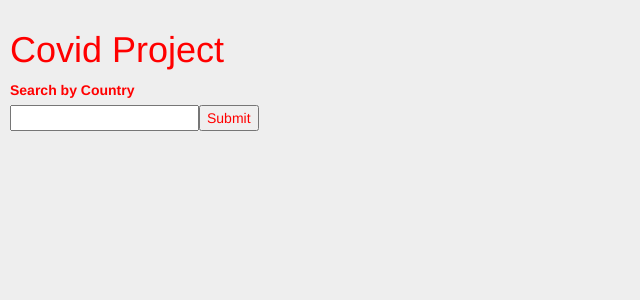
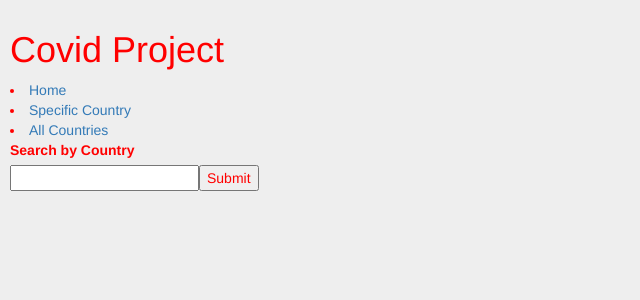
Before and after one commit to teg1776/covid, a React (Create React App) app: page /single in a window 1280 px wide. Shown: the top 300 px of the page, without its empty margins (0-640 px from the left). Built offline with nearby package versions, Linux system fonts and the light colour scheme.

Commit message:
implemented react routes but have bug with singlecountry component

```diff
--- a/package.json
+++ b/package.json
@@ -12,6 +12,7 @@
     "react-bootstrap": "^1.0.1",
     "react-dom": "^16.13.1",
     "react-google-charts": "^3.0.15",
+    "react-router-dom": "^5.1.2",
     "react-scripts": "3.4.1"
   },
   "scripts": {
--- a/src/App.js
+++ b/src/App.js
@@ -1,52 +1,35 @@
 import React, { Component, useState, useEffect } from "react";
 import Search from "./components/Search.jsx";
 import SingleCountry from "./components/SingleCountry.jsx";
+import { BrowserRouter as Router, Switch, Route, Link } from "react-router-dom";
 import "bootstrap/dist/css/bootstrap.min.css";
 import "./index.css";
-import axios from "axios";
+
 
 function App() {
-  const [query, setQuery] = useState("");
-  const [data, setData] = useState([]);
-
-  const handleQuery = (e) => {
-    const params = { name: query };
-    const headers = {
-      "X-RapidAPI-Host": "covid-19-data.p.rapidapi.com",
-      "x-rapidapi-key": "31e4084d72msh74ffa8bb2c6f526p1800f4jsn76a2ce9f6d36",
-    };
-    axios
-      .get("https://covid-19-data.p.rapidapi.com/country?", {
-        headers,
-        params,
-      })
-      .then((res) => {
-        let newData;
-        if (data.length == 0) {
-          newData = [res.data[0]];
-          setData(newData);
-        } else {
-          let newData = [...data];
-          newData.unshift(res.data[0]);
-          setData(newData);
-        }
-      })
-      .catch((err) => {
-        console.log(err);
-      });
-
-    e.preventDefault();
-  };
-
-  const updateQuery = (query) => {
-    setQuery(query);
-  };
-
   return (
     <div className="App">
       <h1>Covid Project</h1>
-      <Search handleQuery={handleQuery} updateQuery={updateQuery} />
-      {data.length != 0 ? <SingleCountry data={data[0]} /> : null}
+      <Router>
+        <div>
+          <nav>
+            <li>
+              <Link to="/">Home</Link>
+            </li>
+            <li>
+              <Link to="/single">Specific Country</Link>
+            </li>
+            <li>
+              <Link to="/all">All Countries</Link>
+            </li>
+          </nav>
+          <Switch>
+            <Route path="/single">
+              <SingleCountry />
+            </Route>
+          </Switch>
+        </div>
+      </Router>
     </div>
   );
 }
--- a/src/components/SingleCountry.jsx
+++ b/src/components/SingleCountry.jsx
@@ -1,10 +1,51 @@
-import React, { useState } from "react";
+import React, { useState, useEffect } from "react";
 import { Table } from "react-bootstrap";
+import Search from "./Search.jsx";
+import axios from "axios";
 
 function SingleCountry(props) {
-  const { country, confirmed, recovered, critical, deaths } = props.data;
-  console.log(props);
+  const [query, setQuery] = useState("");
+  const [data, setData] = useState([]);
+
+  const handleQuery = (e) => {
+    const params = { name: query };
+    const headers = {
+      "X-RapidAPI-Host": "covid-19-data.p.rapidapi.com",
+      "x-rapidapi-key": "31e4084d72msh74ffa8bb2c6f526p1800f4jsn76a2ce9f6d36",
+    };
+    axios
+      .get("https://covid-19-data.p.rapidapi.com/country?", {
+        headers,
+        params,
+      })
+      .then((res) => {
+        let newData;
+        if (data.length == 0) {
+          newData = [res.data[0]];
+          setData(newData);
+        } else {
+          let newData = [...data];
+          newData.unshift(res.data[0]);
+          setData(newData);
+        }
+      })
+      .catch((err) => {
+        console.log(err);
+      });
+
+    e.preventDefault();
+  };
+
+  const updateQuery = (query) => {
+    console.log(data);
+    setQuery(query);
+  };
+
   return (
+    <div>
+      {data.length > 0 ? (
+        <div>
+          <Search handleQuery={handleQuery} updateQuery={updateQuery} />
           <Table hover bordered variant="dark">
             <thead>
               <tr>
@@ -17,15 +58,20 @@ function SingleCountry(props) {
             </thead>
             <tbody>
               <tr>
-          <td>{country}</td>
-          <td className="confirmed">{confirmed}</td>
-          <td className="recovered">{recovered}</td>
-          <td className="critical">{critical}</td>
-          <td className="deaths">{deaths}</td>
+                <td>{data.country}</td>
+                <td className="confirmed">{data.confirmed}</td>
+                <td className="recovered">{data.recovered}</td>
+                <td className="critical">{data.critical}</td>
+                <td className="deaths">{data.deaths}</td>
               </tr>
             </tbody>
             <tbody></tbody>
           </Table>
+        </div>
+      ) : (
+        <Search handleQuery={handleQuery} updateQuery={updateQuery} />
+      )}
+    </div>
   );
 }
 export default SingleCountry;
```
Also changed, not shown: src/components/AllCountries.jsx (added, +7 -0 lines), 1 other file (tests, documents, lock files or other folders). Lines whose indentation alone changed are shown as unchanged.
